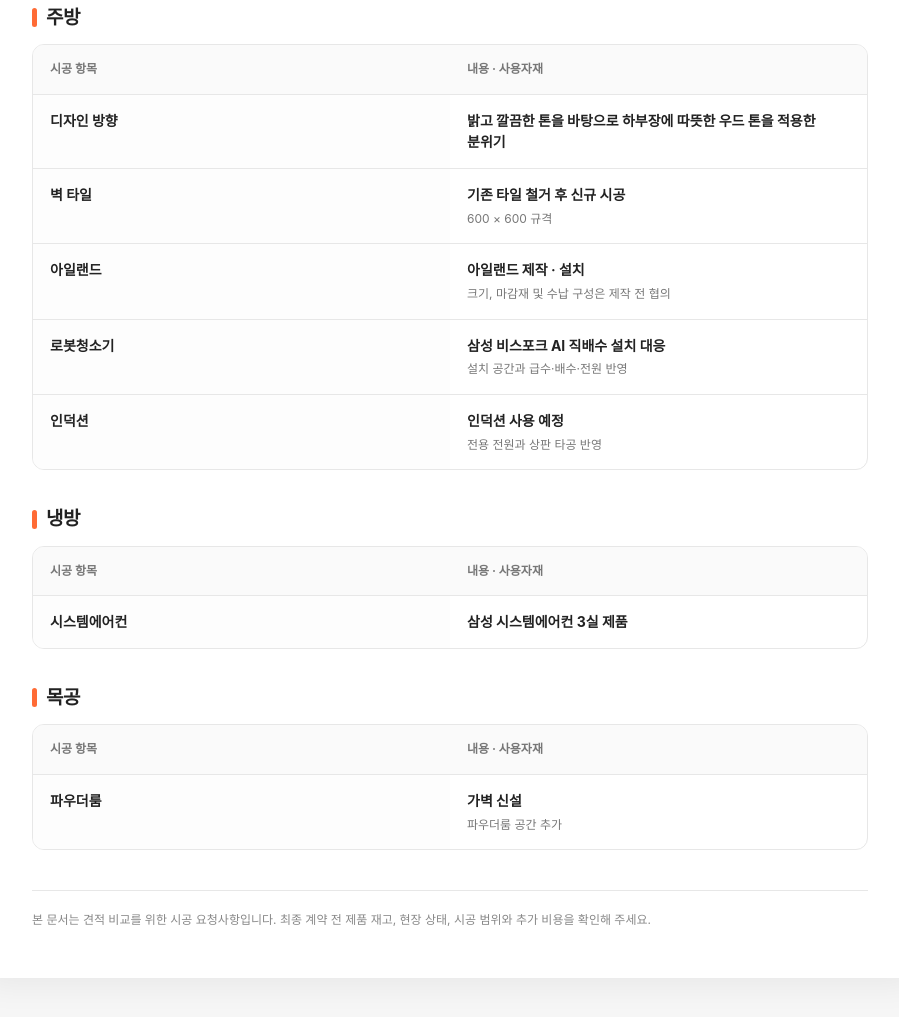
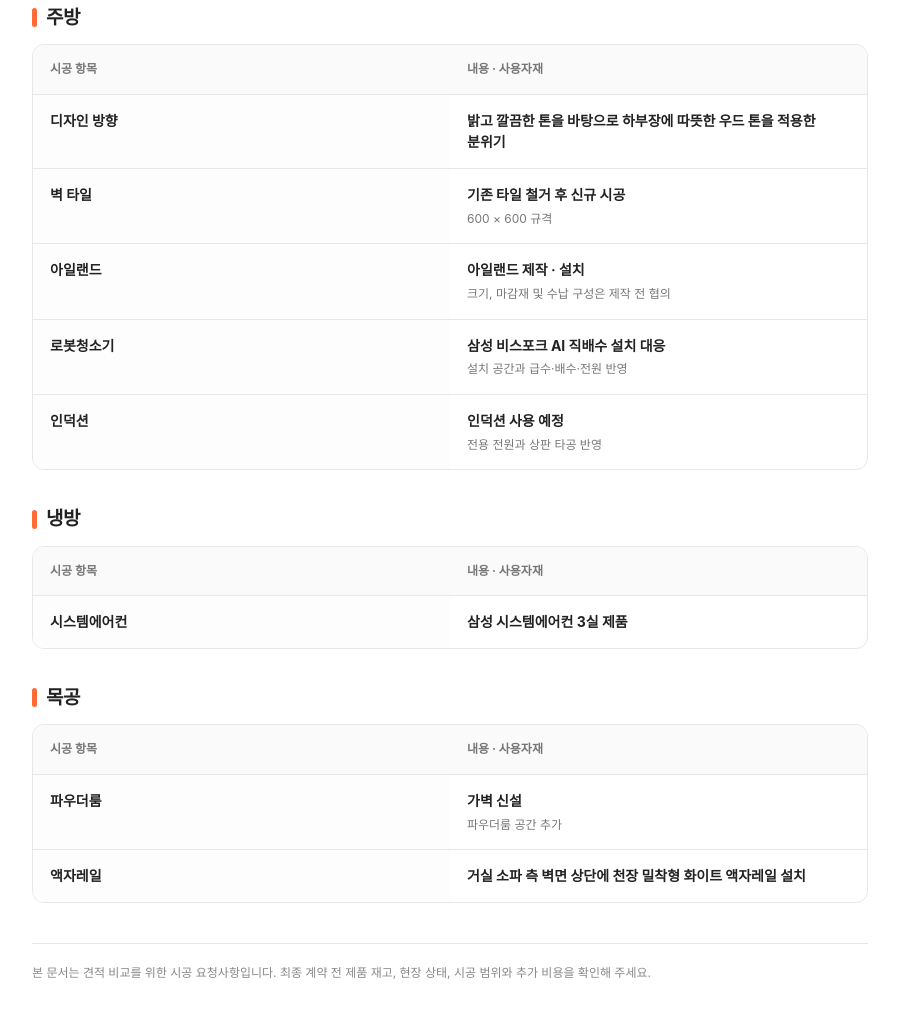
Before and after one commit to disj11/remodel-22-final, a website: page public/index.html in a window 1280 px wide. Shown: the part 2131-3148 px from the top of the page, without its empty margins (190-1089 px from the left). Drawn offline with Linux system fonts and the light colour scheme.

Commit message:
Add living room picture rail

```diff
--- a/public/index.html
+++ b/public/index.html
@@ -68,7 +68,10 @@
       <tr><th scope="row">인덕션</th><td><strong>인덕션 사용 예정</strong><span class="detail">전용 전원과 상판 타공 반영</span></td></tr>
     </tbody></table></div></section>
     <section><h2>냉방</h2><div class="table-wrap"><table><thead><tr><th>시공 항목</th><th>내용 · 사용자재</th></tr></thead><tbody><tr><th scope="row">시스템에어컨</th><td><strong>삼성 시스템에어컨 3실 제품</strong></td></tr></tbody></table></div></section>
-    <section><h2>목공</h2><div class="table-wrap"><table><thead><tr><th>시공 항목</th><th>내용 · 사용자재</th></tr></thead><tbody><tr><th scope="row">파우더룸</th><td><strong>가벽 신설</strong><span class="detail">파우더룸 공간 추가</span></td></tr></tbody></table></div></section>
+    <section><h2>목공</h2><div class="table-wrap"><table><thead><tr><th>시공 항목</th><th>내용 · 사용자재</th></tr></thead><tbody>
+      <tr><th scope="row">파우더룸</th><td><strong>가벽 신설</strong><span class="detail">파우더룸 공간 추가</span></td></tr>
+      <tr><th scope="row">액자레일</th><td><strong>거실 소파 측 벽면 상단에 천장 밀착형 화이트 액자레일 설치</strong></td></tr>
+    </tbody></table></div></section>
     <footer>본 문서는 견적 비교를 위한 시공 요청사항입니다. 최종 계약 전 제품 재고, 현장 상태, 시공 범위와 추가 비용을 확인해 주세요.</footer>
   </main>
 </body>
```
